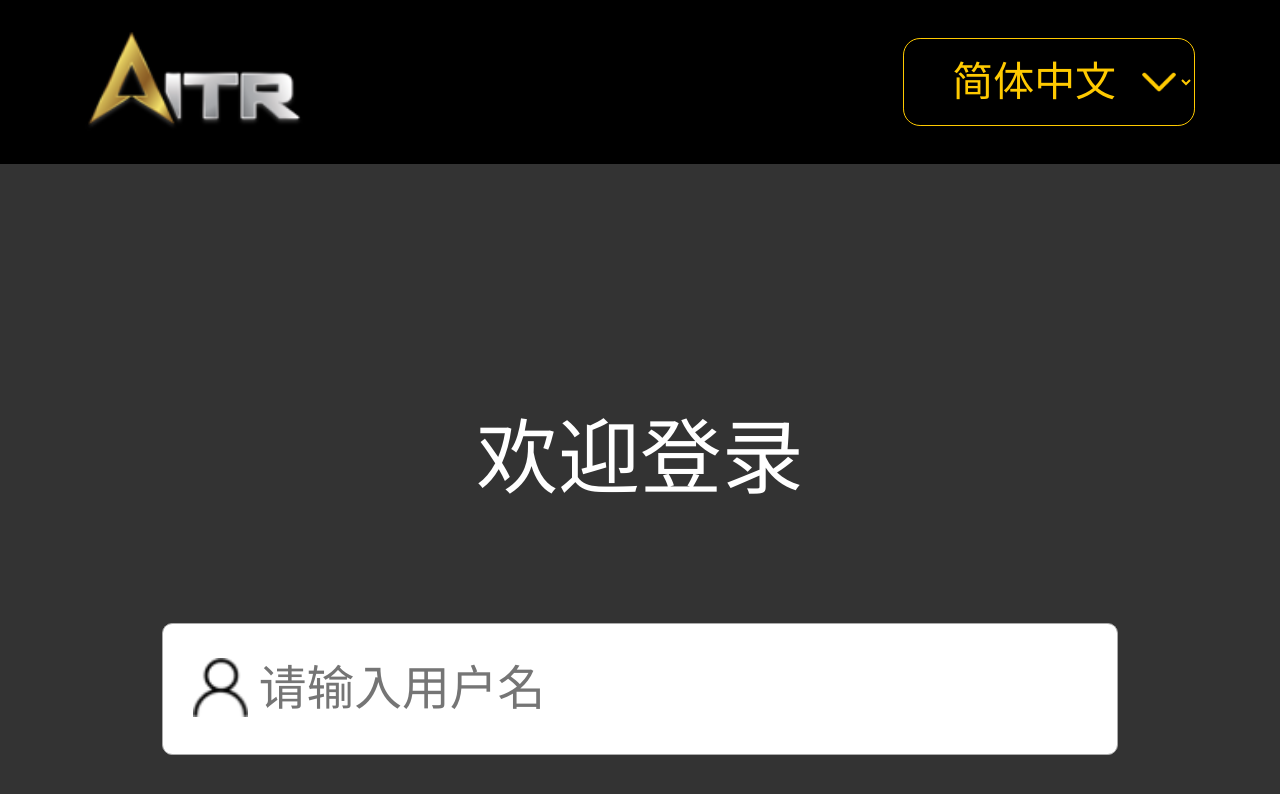
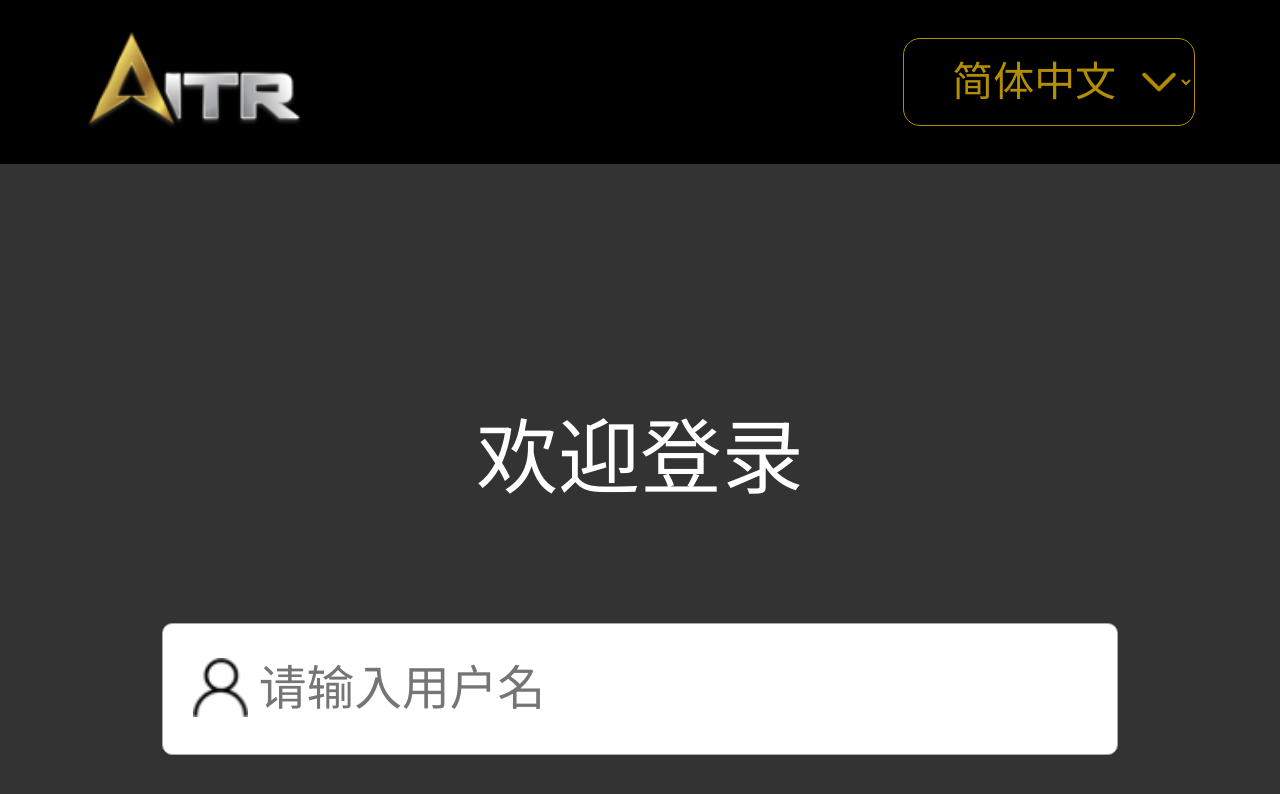
Before and after one commit to aidao/aitr, a Vue app: page /#/login in a window 1280 px wide. Shown: the top 794 px of the page. Built offline with nearby package versions, Linux system fonts and the light colour scheme; what url-search-params-polyfill would draw is missing.

Commit message:
1. 禁用语言选择 2. 购买配套ui调整

```diff
--- a/src/components/LangSeletor/LangSeletor.vue
+++ b/src/components/LangSeletor/LangSeletor.vue
@@ -1,5 +1,5 @@
 <template>
-  <select class="select-lang" v-model="lang" @change="changeLang">
+  <select class="select-lang" v-model="lang" @change="changeLang" disabled>
     <option selected value="ch">简体中文</option>
     <option value="en">English</option>
     <option value="ko">韩文</option>
--- a/src/view/VIP/VIPCenter/VIPCenter.vue
+++ b/src/view/VIP/VIPCenter/VIPCenter.vue
@@ -534,7 +534,6 @@
 			.title
 				height .56rem
 				line-height .56rem
-				margin 0 auto .64rem auto
 				padding-top .906667rem
 				text-align center
 				font-size .426667rem
@@ -557,7 +556,7 @@
 				display flex
 				height 1.12rem
 				box-sizing border-box
-				margin-top .373333rem
+				margin-top .64rem
 				border-top 1px solid #CCC
 				font-size .373333rem
 				.cancel, .decide
```
